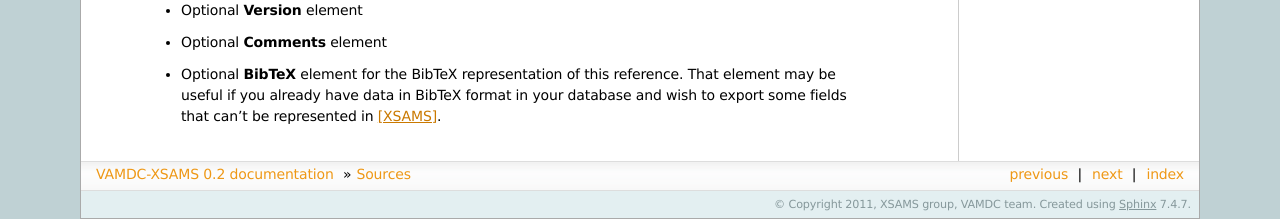
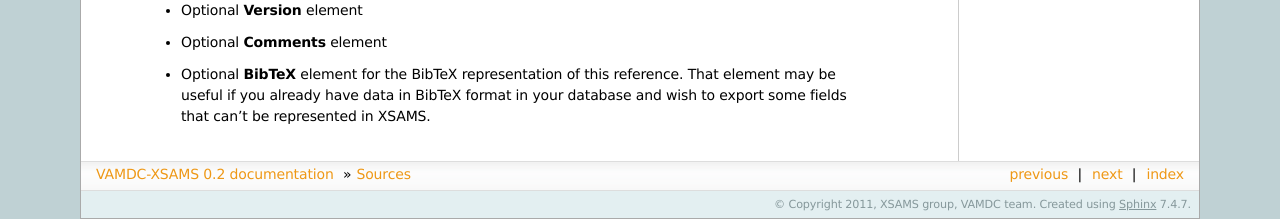
Before and after one commit to VAMDC/Standards, a Sphinx documentation site: the page built from doc/source/dataModel/vamdcxsams/sources.rst, in a window 1280 px wide and 900 px high, scrolled down 2013 px. Shown: the part 681-900 px from the top of the window. Built offline with Sphinx 7.4.7, drawn with Linux system fonts in a browser that asks for light colours; formulas are drawn with MathJax 3.

Commit message:
ML's changes

```diff
--- a/doc/source/dataModel/vamdcxsams/sources.rst
+++ b/doc/source/dataModel/vamdcxsams/sources.rst
@@ -82,4 +82,4 @@ Source
 	*	Optional **Comments** element
 	*	Optional **BibTeX** element for the BibTeX representation of this reference. That element
 		may be useful if you already have data in BibTeX format in your database and wish to export
-		some fields that can't be represented in [XSAMS]_.
+		some fields that can't be represented in XSAMS.
```
